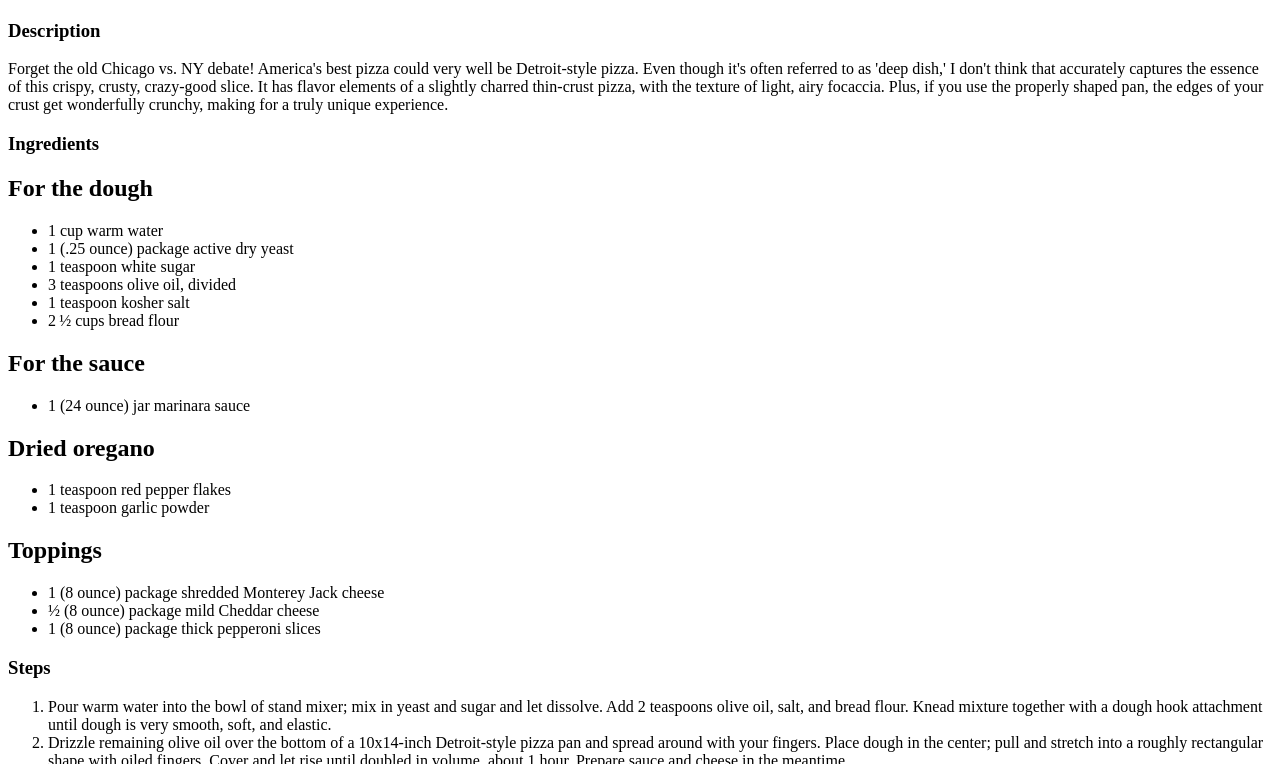
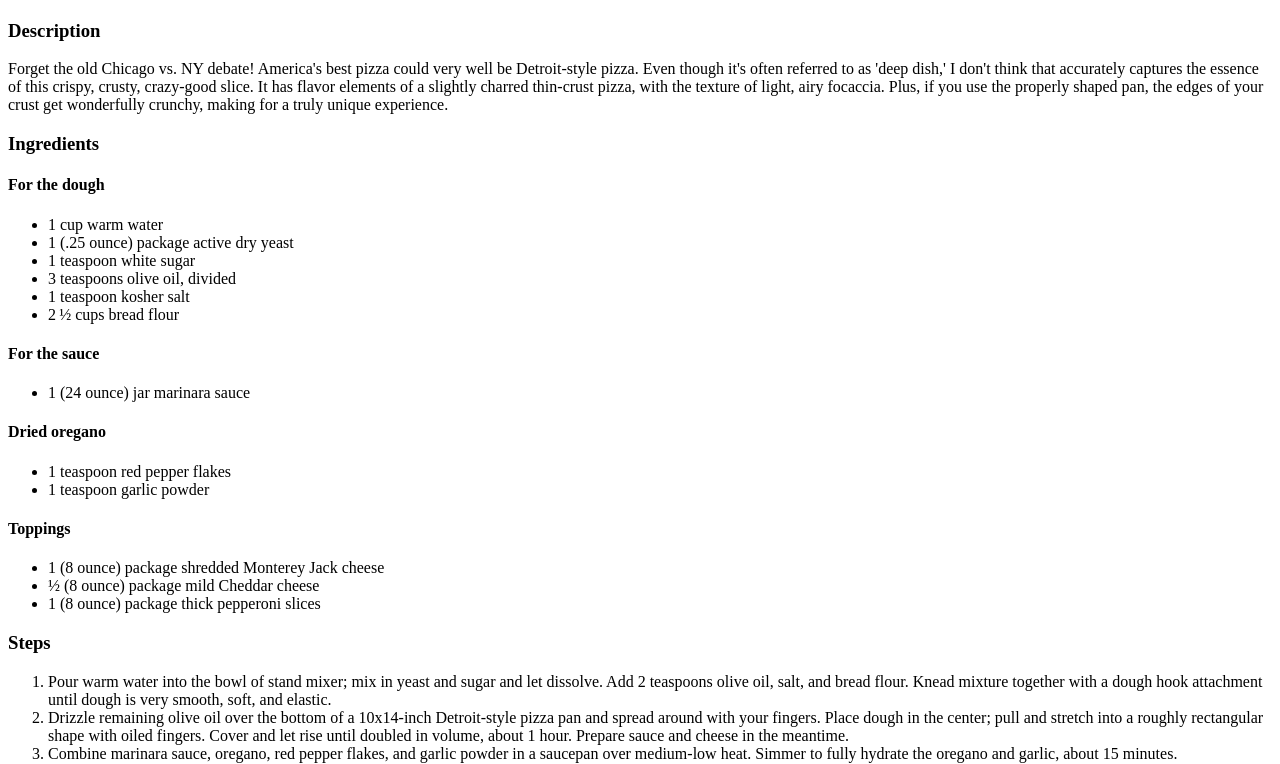
Before and after one commit to GriffL1/odin-recipes, a plain HTML site: page recipes/pizza.html in a window 1280 px wide. Shown: the part 533-1297 px from the top of the page. Drawn offline with Linux system fonts and the light colour scheme.

Commit message:
Altered heading size on pizza recipe

```diff
--- a/recipes/pizza.html
+++ b/recipes/pizza.html
@@ -25,7 +25,7 @@
                 experience.</p>
 
         <h3>Ingredients</h3>
-            <h2>For the dough</h2>
+            <h4>For the dough</h4>
             <ul>
                <li>1 cup warm water</li>
                 <li>1 (.25 ounce) package active dry yeast</li>
@@ -34,16 +34,16 @@
                 <li>1 teaspoon kosher salt</li>
                 <li>2 ½ cups bread flour</li>
             </ul>
-            <h2>For the sauce</h2>
+            <h4>For the sauce</h4>
             <ul>
                 <li>1 (24 ounce) jar marinara sauce</li>
             </ul>
-            <h2>Dried oregano</h2>
+            <h4>Dried oregano</h4>
             <ul>
                 <li>1 teaspoon red pepper flakes</li>
                 <li>1 teaspoon garlic powder</li>
             </ul>
-            <h2>Toppings</h2>
+            <h4>Toppings</h4>
             <ul>
                 <li>1 (8 ounce) package shredded Monterey Jack cheese</li>
                 <li>½ (8 ounce) package mild Cheddar cheese</li>
```
